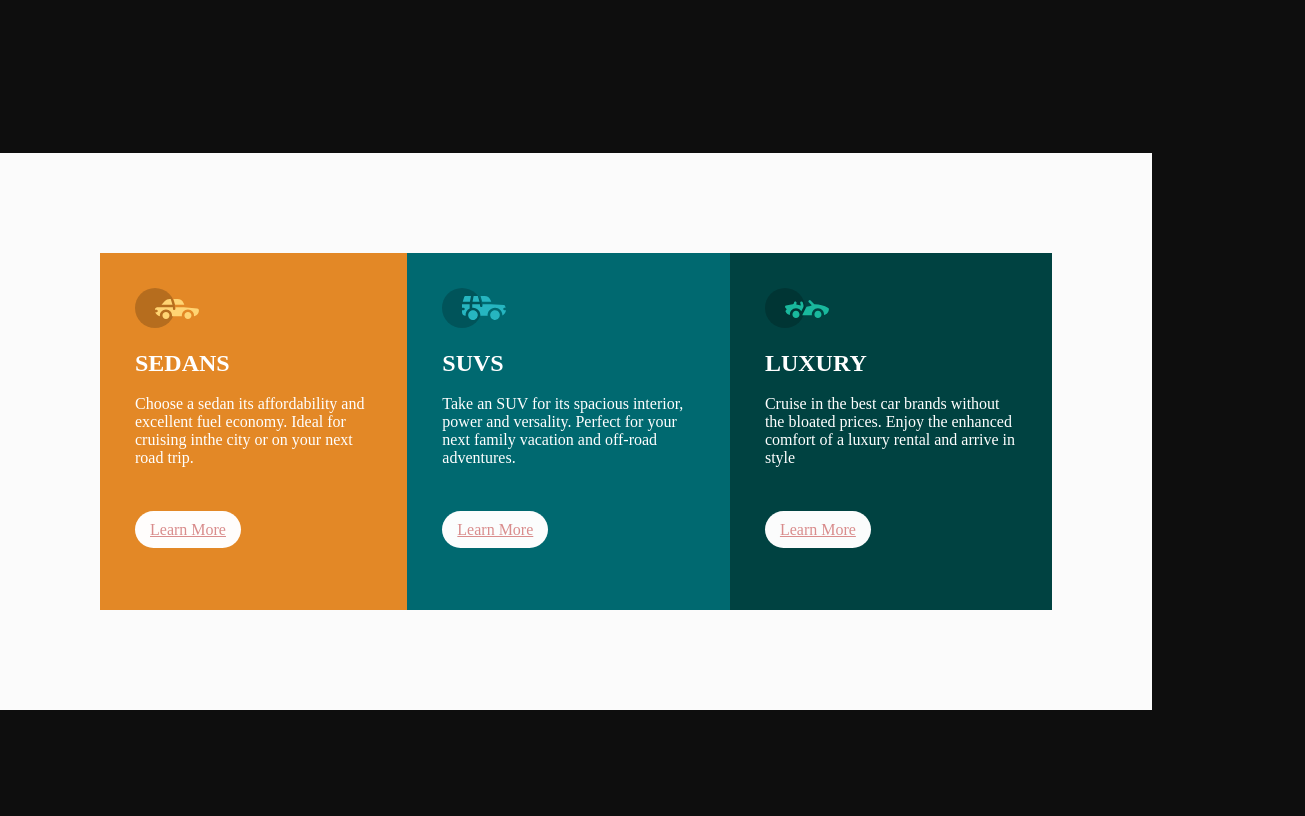
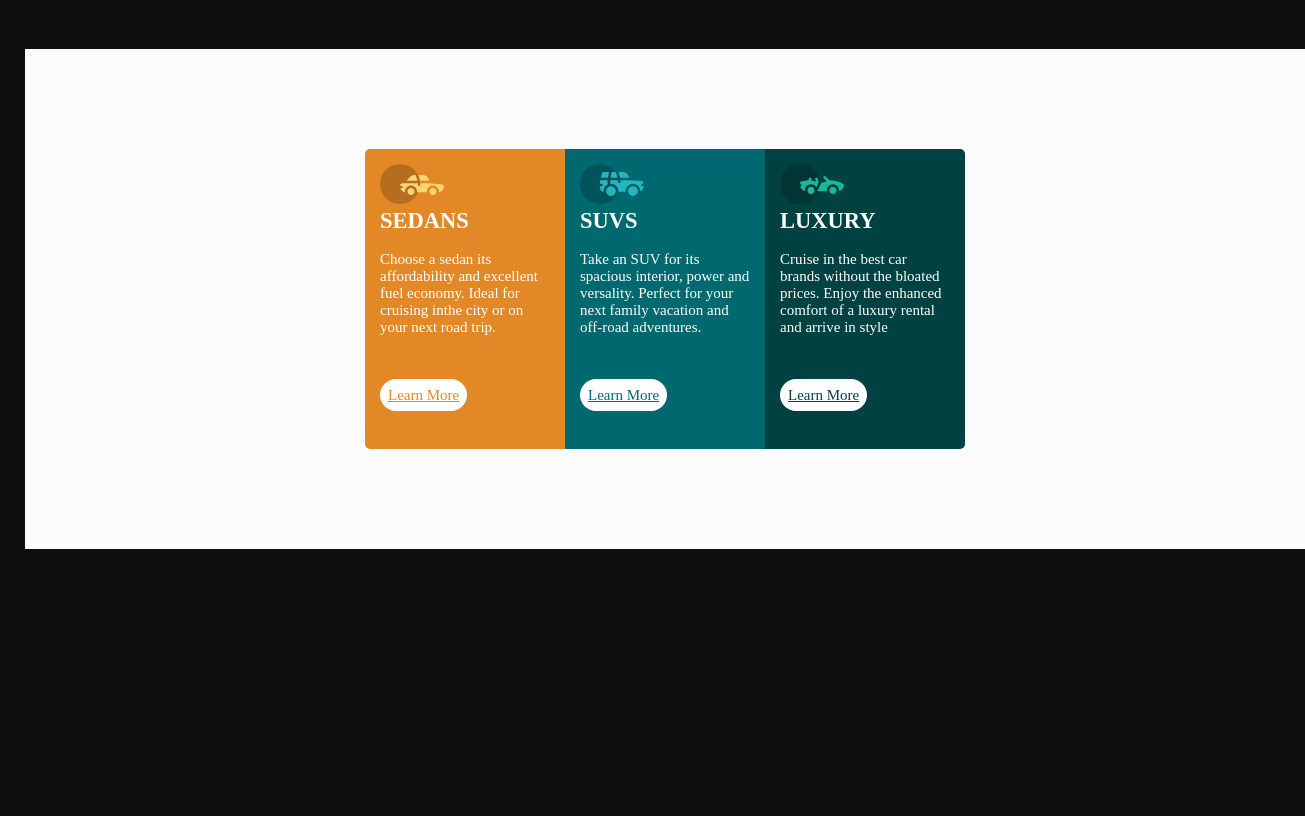
Before and after one commit to MuriGbada/HTML-CSS-JS, a plain HTML site: page WK5/index.html in a window 1280 px wide. Shown: the part 77-893 px from the top of the page, 1305 px wide, since content can reach past the window. After the commit the page ends 800 px from the top, so only its background shows below. Drawn offline with Linux system fonts and the light colour scheme.

Commit message:
modify flex task, add grid task

```diff
--- a/WK5/flexbox.css
+++ b/WK5/flexbox.css
@@ -5,17 +5,23 @@
 }
 
 body{
-    margin-left: 30;
+    margin: 25px;
     background: #0e0e0e;
-    width: 90%;
-
+    width: 100%;
+}
+.nav{
+    color: #fff;
+    margin-left: 250px;
+    font-size: xx-large;
 
 }
+
 main{
     width: 100%;
-    margin-top: 20%;
-    margin-bottom: 20%;
+    margin-top: 5%;
+    margin-bottom: 5%;
     background-color: hsla(0, 0%, 100%, 0.984);
+
 
 }
 
@@ -25,34 +31,68 @@ main{
     justify-content: center;
     align-items: center;
     padding: 100px;
-    border-radius: 25px;
-}
+    width: 100vh;
+    /*border-radius: 25px;*/
+    font-family: "Lexend Deca";
+    font-size: 15px;
+    margin-right: auto;
+    margin-left: auto;
 
-.button{
-	background-color:hsla(0, 0%, 100%, 0.984);
-	color:hsla(0, 50%, 70%, 1.0);
-	padding:10px 15px;
-	border:none;
-    border-radius: 30px;
 }
 
 .box1{
     /*background-color: rgb(219, 145, 7);*/
     background-color: hsl(31, 77%, 52%);
     color: #fff;
-    padding: 35px;
+    width: 450px;
+    height: 300px;
+    padding: 15px;
+    border-top-left-radius: 5px;
+    border-bottom-left-radius: 5px;
 }
 
 .box2{
     /*background-color: rgb(55, 136, 128);*/
     background-color: hsl(184, 100%, 22%);
     color: #fff;
-    padding: 35px;
+    width: 450px;
+    height: 300px;
+    padding: 15px;
 }
 
 .box3{
     /*background-color: rgb(15, 47, 44);*/
     background-color: hsl(179, 100%, 13%);
     color: #fff;
-    padding: 35px;
+    width: 450px;
+    height: 300px;
+    padding: 15px;
+    border-top-right-radius: 5px;
+    border-bottom-right-radius: 5px;
 }
+#button1{
+    background-color: white;
+    color: hsl(31, 77%, 52%);
+    padding: 8px;
+    border-radius: 20px;
+    text-align: center;
+    margin-top: 35px;
+}
+
+#button2{
+    background-color: white;
+    color: hsl(184, 100%, 22%);
+    padding: 8px;
+    border-radius: 20px;
+    text-align: center;
+    margin-top: 35px;
+}
+
+#button3{
+    background-color: white;
+    color: hsl(179, 100%, 13%);
+    padding: 8px;
+    border-radius: 20px;
+    text-align: center;
+    margin-top: 35px;
+}
--- /dev/null
+++ b/WK5/grid.css
@@ -0,0 +1,48 @@
+body{
+    background-color: rgb(250, 243, 243);
+}
+
+main{
+    display: grid;
+    grid-template-areas: 'a a a b b'
+                         'a a a b b'
+                         'c c d d d'
+                         'c c e e e'
+                         ;
+gap: 10px;
+margin: 20px;
+margin-right: 30px;
+width: 80vh;
+height: 70vh;
+}
+
+main div{
+    padding: 3em;
+}
+
+.grid1{
+    background-color: orangered;
+    grid-area: a;
+}
+
+.grid2{
+    background-color: rgb(237, 146, 18);
+    grid-area: b;
+}
+
+.grid3{
+    background-color: rgb(6, 190, 24);
+    grid-area: c;
+
+}
+
+.grid4{
+    background-color: rgb(26, 166, 241);
+    grid-area: d;
+
+}
+
+.grid5{
+    background-color: rgb(26, 166, 241);
+    grid-area: e;
+}
--- a/WK5/index.html
+++ b/WK5/index.html
@@ -8,11 +8,14 @@
     <link rel="stylesheet" href="flexbox.css" />
   </head>
   <body>
+    <nav>
+      <a class="nav" href="grid.html" target="_blank">Grid Box</a>
+    </nav>
     <main>
       <div class="container">
         <div class="box1">
-          <img src="images/icon-sedans.svg" />
-          <br><br>
+          <p><img src="images/icon-sedans.svg"/></p>
+
           <h2>SEDANS</h2>
           <br>
           <p>
@@ -20,12 +23,12 @@
             for cruising inthe city or on your next road trip.
           </p>
           <br><br><br>
-          <a class="button" href="#">Learn More</a>
+          <a id="button1" href="#">Learn More</a>
           <br><br><br>
         </div>
         <div class="box2">
-          <img src="images/icon-suvs.svg" />
-          <br><br>
+          <p><img src="images/icon-suvs.svg" /></p>
+
           <h2>SUVS</h2>
           <br>
           <p>
@@ -33,12 +36,12 @@
             for your next family vacation and off-road adventures.
           </p>
           <br><br><br>
-          <a class="button" href="#">Learn More</a>
+          <a id="button2" href="#">Learn More</a>
           <br><br><br>
         </div>
         <div class="box3">
-          <img src="images/icon-luxury.svg" />
-          <br><br>
+          <p><img src="images/icon-luxury.svg" /></p>
+
           <h2>LUXURY</h2>
           <br>
           <p>
@@ -46,7 +49,7 @@
             enhanced comfort of a luxury rental and arrive in style
           </p>
           <br><br><br>
-          <a class="button" href="#">Learn More</a>
+          <a id="button3" href="#">Learn More</a>
           <br><br><br>
         </div>
       </div>
```
Also changed, not shown: WK5/grid.html (added, +23 -0 lines).
